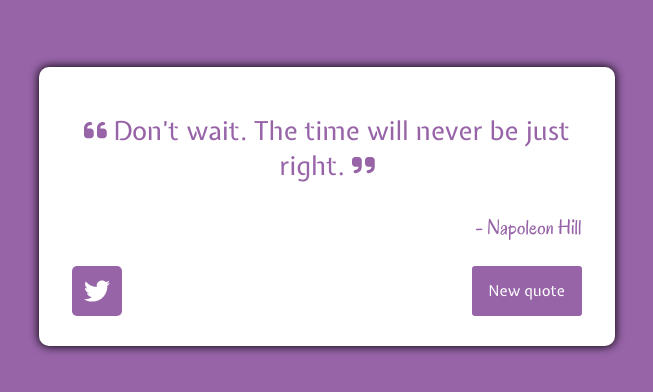
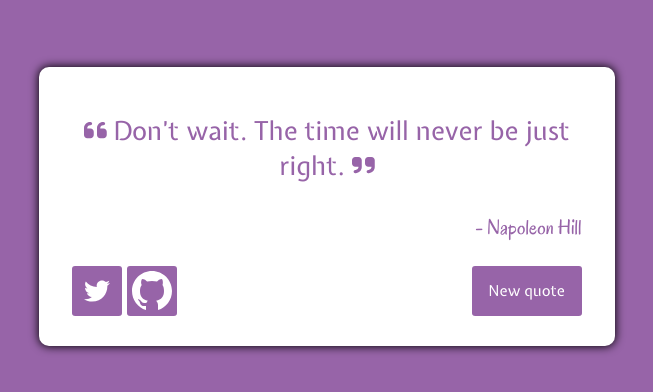
Before and after one commit to EmiOrellana/quote-gen-machine, a React (Create React App) app: page / in a window 1280 px wide. Shown: the part 194-586 px from the top of the page, without its empty margins (313-966 px from the left). Built offline with nearby package versions, Linux system fonts and the light colour scheme.

Commit message:
GitHub Button

```diff
--- a/package.json
+++ b/package.json
@@ -1,5 +1,5 @@
 {
-  "homepage": "https://emiorellana.github.io/quote-gen-machine",
+  "homepage": "https://emiorellana.github.io/quote-gen-machine/",
   "name": "quote-gen-machine",
   "version": "0.1.0",
   "private": true,
--- a/src/App.js
+++ b/src/App.js
@@ -5,6 +5,7 @@ import COLORS_ARRAY from './colors.js';
 import { FontAwesomeIcon } from '@fortawesome/react-fontawesome'
 import { faTwitter  } from '@fortawesome/free-brands-svg-icons'
 import { faQuoteLeft, faQuoteRight } from '@fortawesome/free-solid-svg-icons';
+import gitHubIcon from "./fonts/github-48.svg"
 
 class RandomQuoteMachine extends React.Component {
   constructor(props) {
@@ -57,15 +58,29 @@ class RandomQuoteMachine extends React.Component {
             </p>
 
             <div className = "inferiorBar">
+              <div className = "leftButtons">
                 <a
                   id = "tweet-quote"
                   href = {`https://twitter.com/intent/tweet?text=${this.state.quote} - ${this.state.author}`}
                   target = "_blank"
                   rel="noreferrer"
                   className = "button"
-                style = {{backgroundColor: this.state.color, transition}} >
+                  style = {{backgroundColor: this.state.color, transition}}
+                  title = "Tweet Quote">
                     <FontAwesomeIcon icon = {faTwitter} />
                 </a>
+
+                <button
+                  id = "git-hub"
+                  onClick={
+                    () =>
+                    window.open('https://github.com/EmiOrellana/quote-gen-machine', '_blank')
+                  }
+                  style = {{backgroundColor: this.state.color, transition}}
+                  title = "See GitHub Repository">
+                    <img id = "gitHubIcon" src={gitHubIcon} alt="GitHub Icon" />
+                </button>
+              </div>
 
               <button
                 id = "new-quote"
--- a/src/App.scss
+++ b/src/App.scss
@@ -66,6 +66,57 @@
           flex-direction: column-reverse;
         }
 
+        .leftButtons {
+            display: flex;
+            align-items: center;
+            justify-content: space-between;
+
+            @media screen and (max-width: 375px) {
+              display: flex;
+              flex-direction: column-reverse;
+            }
+
+            #tweet-quote, #git-hub {
+              display: flex;
+              justify-content: center;
+              align-items: center;
+              color: white;
+              height: 50px;
+              width: 50px;
+              text-decoration: none;
+              border-radius: 3px;
+
+              @media screen and (max-width: 375px) {
+                align-self: center;
+                width: 60%;
+              }
+            }
+
+            #tweet-quote:hover, #git-hub:hover {
+              transform: scale(1.12);
+              cursor: pointer;
+            }
+
+            #tweet-quote:active, #git-hub:active {
+              transform: scale(0.8);
+              transition: transform 0.2s;
+            }
+
+            #git-hub {
+              margin-left: 5px;
+              border: 0px;
+
+              #gitHubIcon {
+                width: fit-content;
+              }
+
+              @media screen and (max-width: 375px) {
+                margin-bottom: 5px;
+                margin-left: 0px;
+              }
+            }
+        }
+
         #new-quote {
           background-color: rgb(255, 255, 255);
           border-radius: 3px;
@@ -93,31 +144,6 @@
           transform: scale(0.80);
           transition: transform 0.2s;
         }
-
-        #tweet-quote {
-          display: flex;
-          justify-content: center;
-          align-items: center;
-          color: white;
-          height: 50px;
-          width: 50px;
-          text-decoration: none;
-          border-radius: 5px;
-
-          @media screen and (max-width: 375px) {
-            align-self: center;
-            width: 60%;
-          }
-        }
-
-        #tweet-quote:hover {
-          transform: scale(1.12);
-        };
-
-        #tweet-quote:active {
-          transform: scale(0.8);
-          transition: transform 0.2s;
-        }
       }
     }
   }
```
Also changed, not shown: src/fonts/github-48.svg (added), src/fonts/github-96.svg (added). Lines whose indentation alone changed are shown as unchanged.
